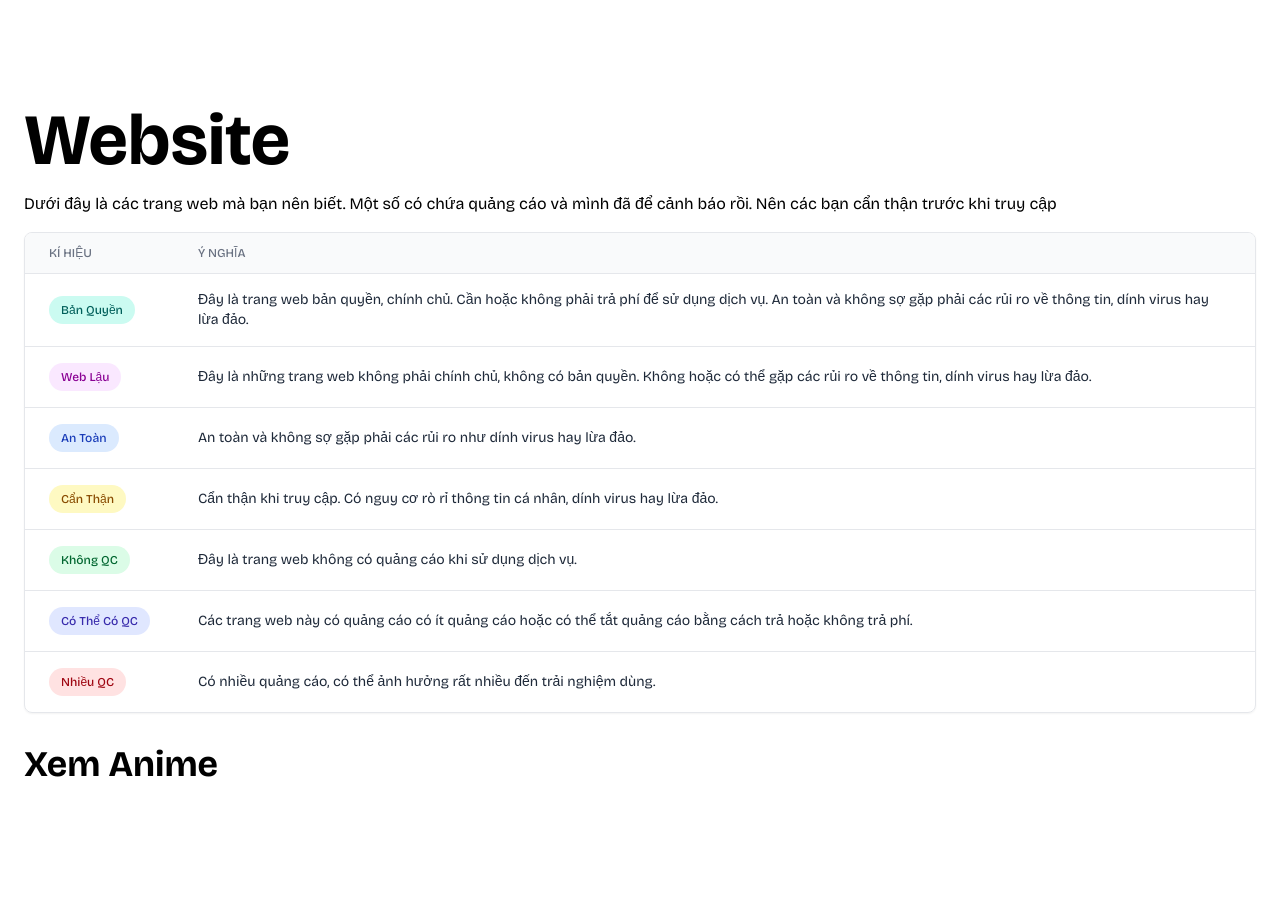
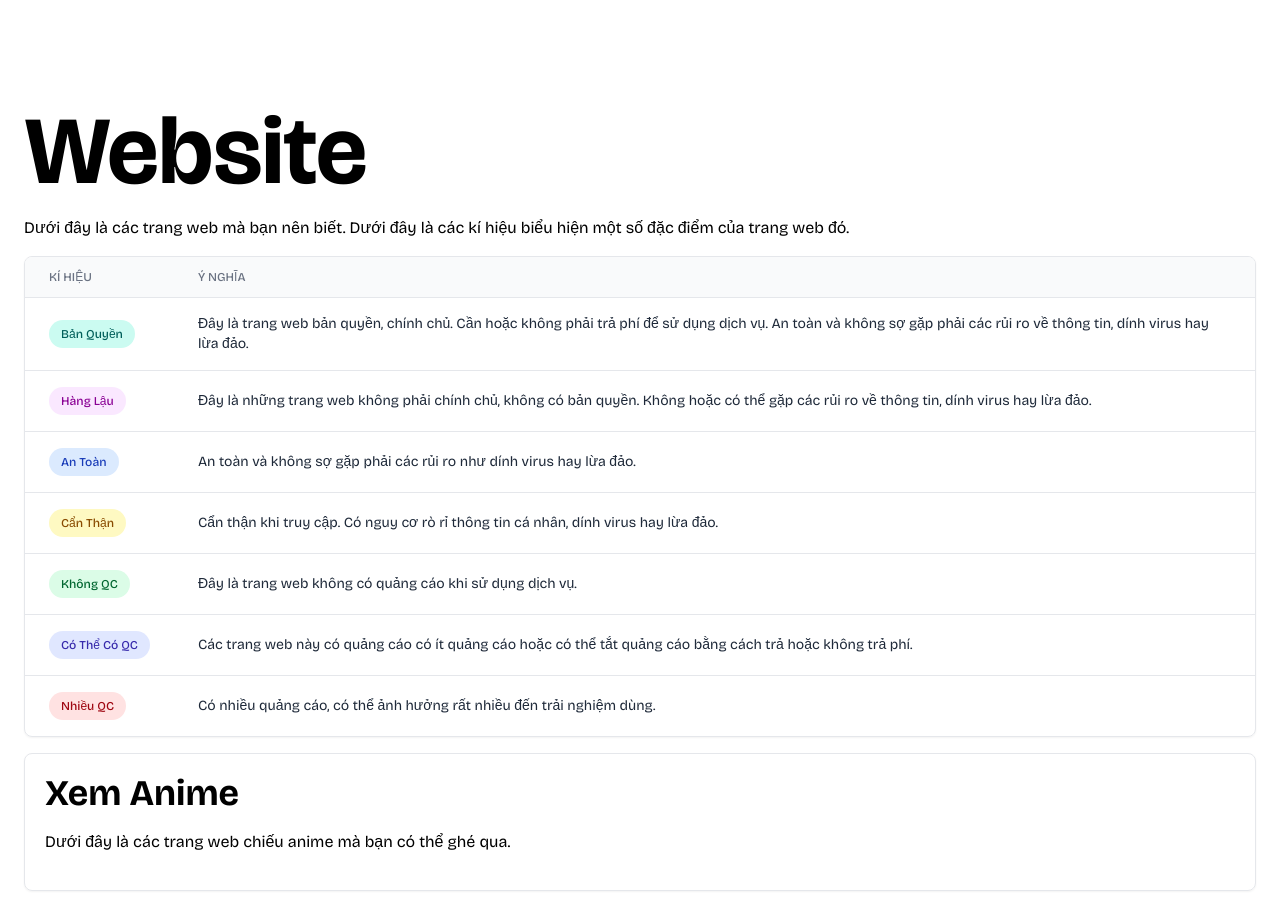
Before and after one commit to nhutloveillya/wibupedia, a website: page docs.html in a window 1280 px wide. Before the commit the page ends 809 px from the top, so only its background shows below. Drawn offline with nearby package versions, Linux system fonts and the light colour scheme.

Commit message:
update docs.html content and styling; enhance navigation links in index.html

```diff
--- a/docs.html
+++ b/docs.html
@@ -19,16 +19,16 @@
 
     </style>
 </head>
-<body class="w-screen">
+<body >
     <section class="p-4">
         <div class="justify-start items-staqrt flex flex-col p-2 flex-wrap">
 
-            <h1 class="text-7xl font-bold mt-20" id="web">Website</h1>
-            <p class="text-lx my-4 pr-10">Dưới đây là các trang web mà bạn nên biết. Một số có chứa quảng cáo và mình đã để cảnh báo rồi. Nên các bạn cẩn thận trước khi truy cập </p>
+            <h1 class="text-8xl font-bold mt-20 hover:bg-blue-400 hover:text-white" id="web">Website</h1>
+            <p class="text-lx my-4 pr-10">Dưới đây là các trang web mà bạn nên biết. Dưới đây là các kí hiệu biểu hiện một số đặc điểm của trang web đó.</p>
 
             <div class="flex flex-col">
             <div class="-m-1.5 overflow-x-auto">
-                <div class="p-1.5 min-w-full inline-block align-middle">
+                <div class="p-1.5 min-w-fit inline-block align-middle">
                 <div class="border border-gray-200 rounded-lg shadow-xs overflow-hidden ">
                     <table class="min-w-full divide-y divide-gray-200 ">
                     <thead class="bg-gray-50 ">
@@ -47,7 +47,7 @@
 
                         <tr>
                         <td class="px-6 py-4 whitespace-nowrap">
-                            <span class="inline-flex items-center gap-x-1.5 py-1.5 px-3 rounded-full text-xs font-medium bg-fuchsia-100 text-fuchsia-800">Web Lậu</span>
+                            <span class="inline-flex items-center gap-x-1.5 py-1.5 px-3 rounded-full text-xs font-medium bg-fuchsia-100 text-fuchsia-800">Hàng Lậu</span>
                         </td>
                         <td class="px-6 py-4 text-sm text-gray-800 ">Đây là những trang web không phải chính chủ, không có bản quyền. Không hoặc có thể gặp các rủi ro về thông tin, dính virus hay lừa đảo.</td>
                         </tr>
@@ -89,8 +89,11 @@
                 </div>
             </div>
             </div>
+            <div class="mt-4 border p-5 border-gray-200 rounded-lg shadow-xs overflow-hidden ">
+                <span id="web-anime" class="font-bold text-4xl hover:bg-violet-500 hover:text-white">Xem Anime</span>
+                <p class="my-4 text-lx">Dưới đây là các trang web chiếu anime mà bạn có thể ghé qua.</p>
+            </div>
 
-            <h2 id="web-anime" class="font-bold text-4xl mt-8 hover:text-blue-700">Xem Anime</h2>
 
         </div>
     </section>
```
Also changed, not shown: index.html (+2 -2 lines).
